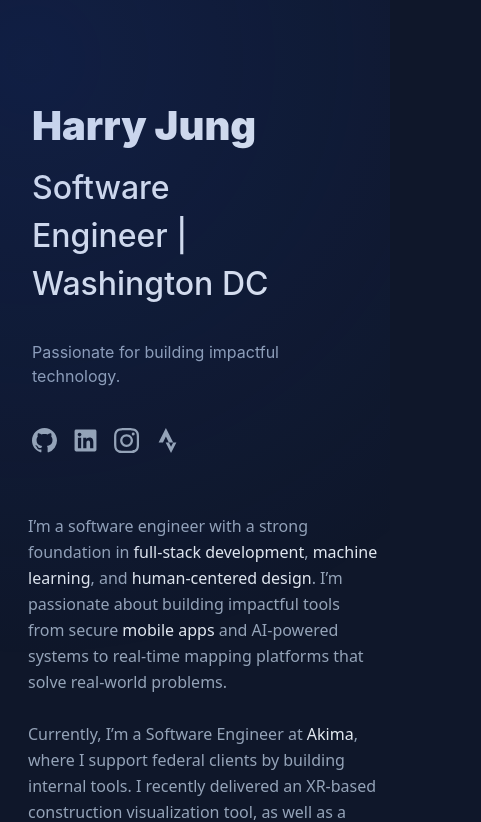
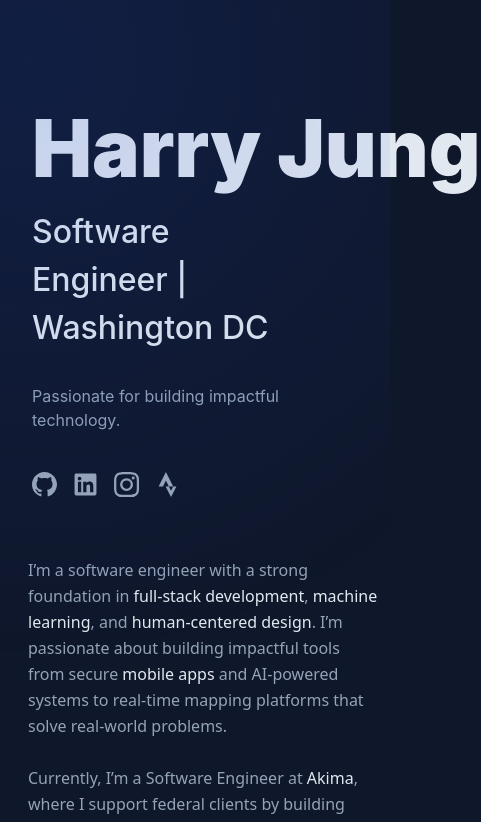
Before and after one commit to harryjng/personalWebsite, a React (Create React App) app: page / in a window 390 px wide. Shown: the top 822 px of the page, 481 px wide, since content can reach past the window. Built offline with nearby package versions, Linux system fonts and the light colour scheme.

Commit message:
mobile friendly

```diff
--- a/src/components/Hero.css
+++ b/src/components/Hero.css
@@ -67,13 +67,13 @@
     margin-top: -2rem;
   }
 
-  .Name {
+  .hero-name {
     white-space: nowrap;
     font-size: 5rem;
   }
 
   .hero-tagline {
-    font-size: 2rem;
+    font-size: 1rem;
     margin-top: 1rem;
   }
 
```
